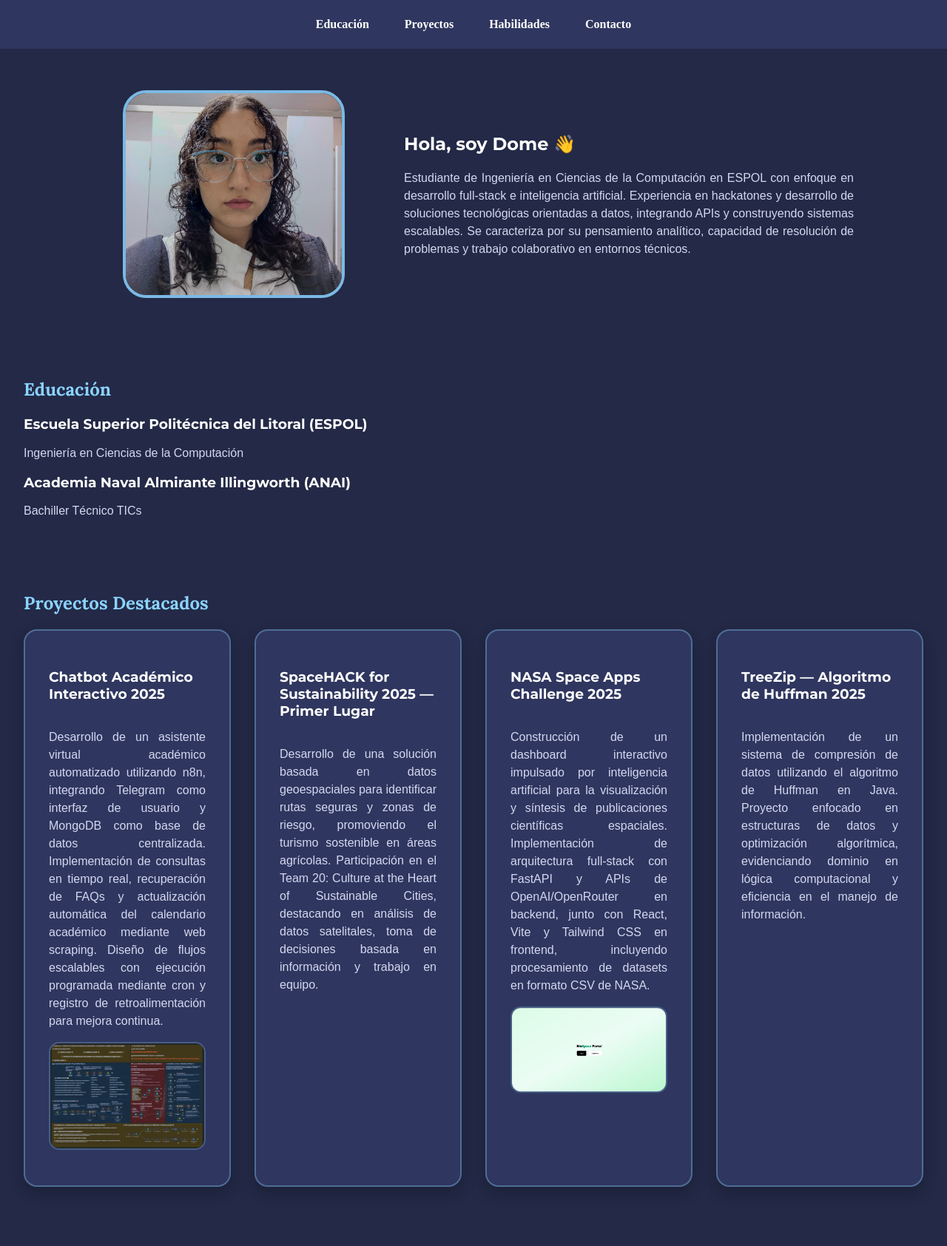
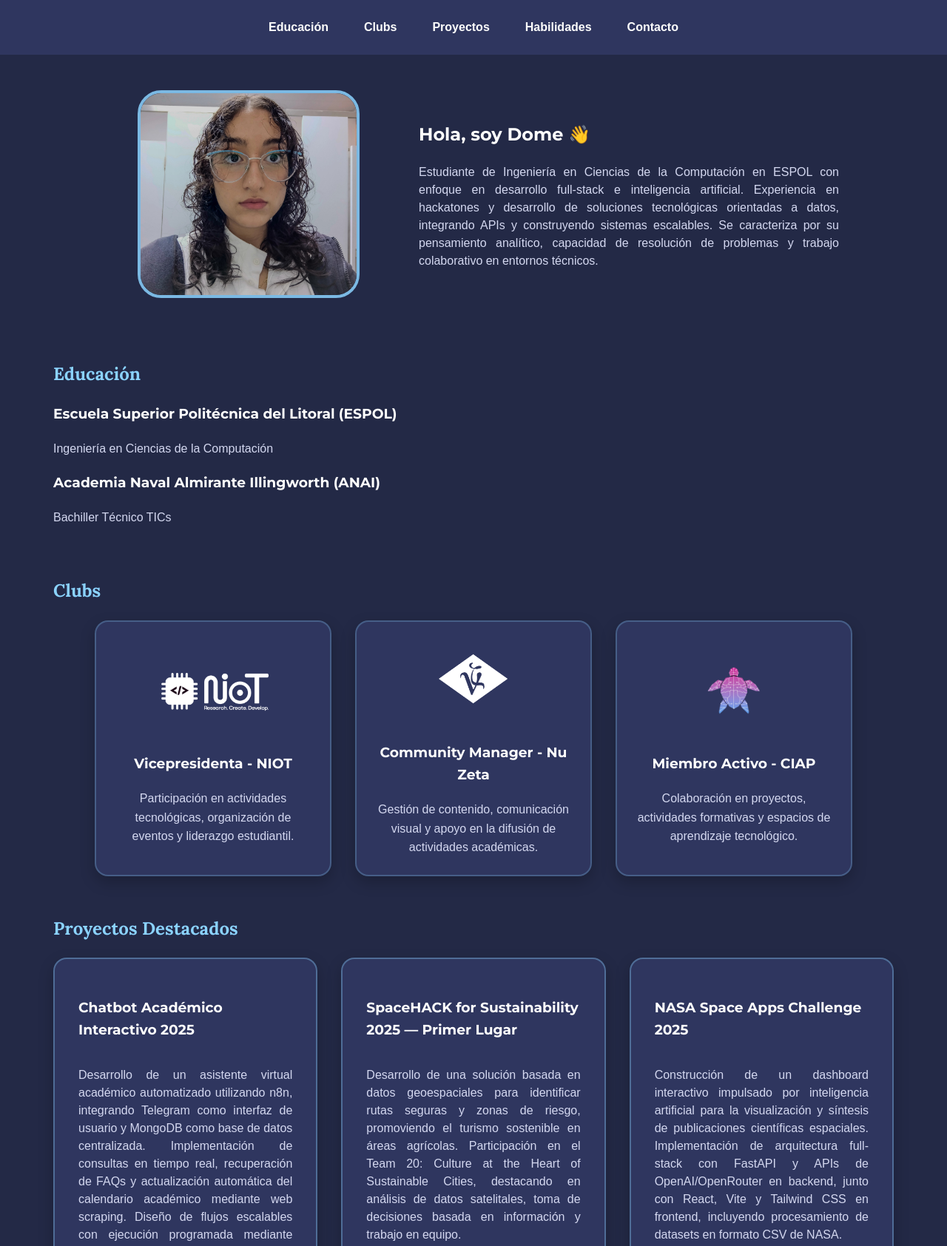
Before and after one commit to dkac14/curriculum, a plain HTML site: page index.html in a window 1280 px wide. Shown: the top 1685 px of the page at 74% size. Drawn offline with nearby package versions, Linux system fonts and the light colour scheme; a web font is replaced by a local one.

Commit message:
fix: improve CV accessibility and styles

```diff
--- a/index.html
+++ b/index.html
@@ -17,6 +17,7 @@
 
     <link href="https://fonts.googleapis.com/css2?family=Hind+Madurai:wght@300;400;500;600;700&family=Lora:ital,wght@0,400..700;1,400..700&family=Montserrat:ital,wght@0,100..900;1,100..900&display=swap" rel="stylesheet">
 
+    <link rel="icon" href="./img/ratita_gafas.jpg">
     <title>Portafolio | Domenica Amores</title>
 </head>
 
@@ -36,6 +37,7 @@
 
         <ul class="menu-links" id="menu-links">
             <li><a href="#education">Educación</a></li>
+            <li><a href="#clubs">Clubs</a></li>
             <li><a href="#projects">Proyectos</a></li>
             <li><a href="#skills">Habilidades</a></li>
             <li><a href="#contact">Contacto</a></li>
@@ -51,7 +53,7 @@
                 alt="Foto de perfil de Domenica Amores">
         </figure>
 
-        <section class="hero-content">
+        <section class="hero-content" aria-label="Presentación personal">
             <h1 id="greeting"></h1>
 
             <p class="hero-description">
@@ -81,6 +83,55 @@
             </article>
         </section>
 
+        <!-- CLUBS -->
+        <section id="clubs">
+            <h2>Clubs</h2>
+
+            <div class="clubs-grid">
+                <article class="club-card">
+                    <img
+                        src="./img/logo_niot.png"
+                        class="club-logo"
+                        alt="Logo del club NIOT"
+                        loading="lazy">
+
+                    <h3>Vicepresidenta - NIOT</h3>
+
+                    <p>
+                        Participación en actividades tecnológicas, organización de eventos y liderazgo estudiantil.
+                    </p>
+                </article>
+
+                <article class="club-card">
+                    <img
+                        src="./img/Nu Zeta Logos09.png"
+                        class="club-logo"
+                        alt="Logo de Nu Zeta Chapter"
+                        loading="lazy">
+
+                    <h3>Community Manager - Nu Zeta</h3>
+
+                    <p>
+                        Gestión de contenido, comunicación visual y apoyo en la difusión de actividades académicas.
+                    </p>
+                </article>
+
+                <article class="club-card">
+                    <img
+                        src="./img/ciap-logo.png"
+                        class="club-logo"
+                        alt="Logo del club CIAP"
+                        loading="lazy">
+
+                    <h3>Miembro Activo - CIAP</h3>
+
+                    <p>
+                        Colaboración en proyectos, actividades formativas y espacios de aprendizaje tecnológico.
+                    </p>
+                </article>
+            </div>
+        </section>
+
         <!-- PROYECTOS -->
         <section id="projects">
             <h2>Proyectos Destacados</h2>
@@ -104,7 +155,8 @@
                         <img
                             class="project-img"
                             src="./img/pre-ciap_project.png"
-                            alt="Vista previa del proyecto Chatbot Académico Interactivo">
+                            alt="Vista previa del proyecto Chatbot Académico Interactivo"
+                            loading="lazy">
                     </a>
                 </article>
 
@@ -137,7 +189,8 @@
                         <img
                             class="project-img"
                             src="./img/nasa-spaceapps_project.png"
-                            alt="Vista previa del proyecto NASA Space Apps Challenge 2025">
+                            alt="Vista previa del proyecto NASA Space Apps Challenge 2025"
+                            loading="lazy">
                     </a>
                 </article>
 
@@ -162,22 +215,22 @@
 
                 <div class="skills-grid">
                     <article class="skill-card">
-                        <img src="https://cdn.jsdelivr.net/gh/devicons/devicon@latest/icons/python/python-original.svg" alt="Logo de Python">
+                        <img src="https://cdn.jsdelivr.net/gh/devicons/devicon@latest/icons/python/python-original.svg" alt="Logo de Python" loading="lazy">
                         <span>Python</span>
                     </article>
 
                     <article class="skill-card">
-                        <img src="https://cdn.jsdelivr.net/gh/devicons/devicon@latest/icons/java/java-original.svg" alt="Logo de Java">
+                        <img src="https://cdn.jsdelivr.net/gh/devicons/devicon@latest/icons/java/java-original.svg" alt="Logo de Java" loading="lazy">
                         <span>Java</span>
                     </article>
 
                     <article class="skill-card">
-                        <img src="https://cdn.jsdelivr.net/gh/devicons/devicon@latest/icons/javascript/javascript-original.svg" alt="Logo de JavaScript">
+                        <img src="https://cdn.jsdelivr.net/gh/devicons/devicon@latest/icons/javascript/javascript-original.svg" alt="Logo de JavaScript" loading="lazy">
                         <span>JavaScript</span>
                     </article>
 
                     <article class="skill-card">
-                        <img src="https://cdn.jsdelivr.net/gh/devicons/devicon@latest/icons/typescript/typescript-original.svg" alt="Logo de TypeScript">
+                        <img src="https://cdn.jsdelivr.net/gh/devicons/devicon@latest/icons/typescript/typescript-original.svg" alt="Logo de TypeScript" loading="lazy">
                         <span>TypeScript</span>
                     </article>
                 </div>
@@ -188,27 +241,27 @@
 
                 <div class="skills-grid">
                     <article class="skill-card">
-                        <img src="https://cdn.jsdelivr.net/gh/devicons/devicon@latest/icons/html5/html5-original.svg" alt="Logo de HTML5">
+                        <img src="https://cdn.jsdelivr.net/gh/devicons/devicon@latest/icons/html5/html5-original.svg" alt="Logo de HTML5" loading="lazy">
                         <span>HTML</span>
                     </article>
 
                     <article class="skill-card">
-                        <img src="https://cdn.jsdelivr.net/gh/devicons/devicon@latest/icons/css3/css3-original.svg" alt="Logo de CSS3">
+                        <img src="https://cdn.jsdelivr.net/gh/devicons/devicon@latest/icons/css3/css3-original.svg" alt="Logo de CSS3" loading="lazy">
                         <span>CSS</span>
                     </article>
 
                     <article class="skill-card">
-                        <img src="https://cdn.jsdelivr.net/gh/devicons/devicon@latest/icons/react/react-original.svg" alt="Logo de React">
+                        <img src="https://cdn.jsdelivr.net/gh/devicons/devicon@latest/icons/react/react-original.svg" alt="Logo de React" loading="lazy">
                         <span>React</span>
                     </article>
 
                     <article class="skill-card">
-                        <img src="https://cdn.jsdelivr.net/gh/devicons/devicon@latest/icons/nodejs/nodejs-original.svg" alt="Logo de Node.js">
+                        <img src="https://cdn.jsdelivr.net/gh/devicons/devicon@latest/icons/nodejs/nodejs-original.svg" alt="Logo de Node.js" loading="lazy">
                         <span>Node.js</span>
                     </article>
 
                     <article class="skill-card">
-                        <img src="https://cdn.jsdelivr.net/gh/devicons/devicon@latest/icons/fastapi/fastapi-original.svg" alt="Logo de FastAPI">
+                        <img src="https://cdn.jsdelivr.net/gh/devicons/devicon@latest/icons/fastapi/fastapi-original.svg" alt="Logo de FastAPI" loading="lazy">
                         <span>FastAPI</span>
                     </article>
                 </div>
@@ -219,17 +272,17 @@
 
                 <div class="skills-grid">
                     <article class="skill-card">
-                        <img src="https://cdn.jsdelivr.net/gh/devicons/devicon@latest/icons/mysql/mysql-original.svg" alt="Logo de MySQL">
+                        <img src="https://cdn.jsdelivr.net/gh/devicons/devicon@latest/icons/mysql/mysql-original.svg" alt="Logo de MySQL" loading="lazy">
                         <span>MySQL</span>
                     </article>
 
                     <article class="skill-card">
-                        <img src="https://cdn.jsdelivr.net/gh/devicons/devicon@latest/icons/postgresql/postgresql-original.svg" alt="Logo de PostgreSQL">
+                        <img src="https://cdn.jsdelivr.net/gh/devicons/devicon@latest/icons/postgresql/postgresql-original.svg" alt="Logo de PostgreSQL" loading="lazy">
                         <span>PostgreSQL</span>
                     </article>
 
                     <article class="skill-card">
-                        <img src="https://cdn.jsdelivr.net/gh/devicons/devicon@latest/icons/mongodb/mongodb-original.svg" alt="Logo de MongoDB">
+                        <img src="https://cdn.jsdelivr.net/gh/devicons/devicon@latest/icons/mongodb/mongodb-original.svg" alt="Logo de MongoDB" loading="lazy">
                         <span>MongoDB</span>
                     </article>
                 </div>
@@ -240,22 +293,22 @@
 
                 <div class="skills-grid">
                     <article class="skill-card">
-                        <img src="https://cdn.jsdelivr.net/gh/devicons/devicon@latest/icons/git/git-original.svg" alt="Logo de Git">
+                        <img src="https://cdn.jsdelivr.net/gh/devicons/devicon@latest/icons/git/git-original.svg" alt="Logo de Git" loading="lazy">
                         <span>Git</span>
                     </article>
 
                     <article class="skill-card">
-                        <img src="https://cdn.jsdelivr.net/gh/devicons/devicon@latest/icons/github/github-original.svg" alt="Logo de GitHub">
+                        <img src="https://cdn.jsdelivr.net/gh/devicons/devicon@latest/icons/github/github-original.svg" alt="Logo de GitHub" loading="lazy">
                         <span>GitHub</span>
                     </article>
 
                     <article class="skill-card">
-                        <img src="https://cdn.jsdelivr.net/gh/devicons/devicon@latest/icons/docker/docker-original.svg" alt="Logo de Docker">
+                        <img src="https://cdn.jsdelivr.net/gh/devicons/devicon@latest/icons/docker/docker-original.svg" alt="Logo de Docker" loading="lazy">
                         <span>Docker</span>
                     </article>
 
                     <article class="skill-card">
-                        <img src="https://cdn.jsdelivr.net/gh/devicons/devicon@latest/icons/vscode/vscode-original.svg" alt="Logo de Visual Studio Code">
+                        <img src="https://cdn.jsdelivr.net/gh/devicons/devicon@latest/icons/vscode/vscode-original.svg" alt="Logo de Visual Studio Code" loading="lazy">
                         <span>VS Code</span>
                     </article>
                 </div>
@@ -271,10 +324,16 @@
                     <h3>Ubicación</h3>
                     <p>Si necesitas contactarme en persona, me puedes encontrar en ESPOL.</p>
 
-                    <div id="map"></div>
+                    <div id="map" aria-label="Mapa de ubicación de ESPOL"></div>
                 </article>
 
-                <form action="/comments" method="post" class="form-contact" enctype="multipart/form-data">
+                <form
+                    action="/comments"
+                    method="post"
+                    class="form-contact"
+                    enctype="multipart/form-data"
+                    aria-label="Formulario de contacto">
+
                     <h3>Envíame un mensaje</h3>
 
                     <fieldset class="fieldset-contact">
--- a/stylesheets/style.css
+++ b/stylesheets/style.css
@@ -17,8 +17,8 @@
     --color-tertiary: #90e0ef;
 
     /* Fonts */
-    --font-title: "Montserrat", serif;
-    --font-subtitle: "Lora", sans-serif;
+    --font-title: "Montserrat", sans-serif;
+    --font-subtitle: "Lora", serif;
     --font-body: "Hind Madurai", sans-serif;
 }
 
@@ -33,6 +33,7 @@
 body {
     background-color: var(--color-background);
     margin: 0;
+    line-height: 1.6;
 }
 
 h1 {
@@ -58,15 +59,21 @@
 
 main {
     padding: 0 2rem;
+    max-width: 1200px;
+    margin: 0 auto;
 }
 
 main section {
-    padding: 2rem 0;
+    padding: 1rem 0;
 }
+
+/* MENÚ */
 
 .menu {
     background-color: var(--color-main);
     padding: 1rem 0.5rem;
+    position: relative;
+    z-index: 20;
 }
 
 .menu-toggle {
@@ -75,6 +82,7 @@
 
 .menu-links {
     display: flex;
+    flex-direction: row;
     gap: 1rem;
     justify-content: center;
     list-style: none;
@@ -82,13 +90,14 @@
     margin: 0.5rem;
 }
 
-.menu-links  li {
+.menu-links li {
     margin: 0;
     padding: 0;
 }
 
-.menu-links  a {
+.menu-links a {
     color: var(--color-secondary);
+    font-family: var(--font-body);
     font-weight: 600;
     font-size: 1rem;
     text-decoration: none;
@@ -107,12 +116,16 @@
     box-shadow: 0 6px 14px rgba(108, 197, 222, 0.25);
 }
 
+/* HERO */
+
 .hero {
     display: flex;
     align-items: center;
     justify-content: center;
     gap: 2.5rem;
-    padding: 2.5rem 2rem;
+    padding: 2rem;
+    max-width: 1200px;
+    margin: 0 auto;
 }
 
 .hero-photo {
@@ -138,24 +151,66 @@
 
 .hero-content p {
     line-height: 1.5;
-
 }
 
+/* CLUBS */
+
+.clubs-grid {
+    display: flex;
+    flex-wrap: wrap;
+    justify-content: center;
+    gap: 2rem;
+}
+
+.club-card {
+    background-color: var(--color-surface);
+    border: 2px solid rgba(139, 211, 255, 0.25);
+    border-radius: 18px;
+    padding: 1.5rem;
+    width: min(100%, 320px);
+    min-height: 260px;
+
+    display: flex;
+    flex-direction: column;
+    align-items: center;
+    justify-content: center;
+
+    text-align: center;
+    box-shadow: 0 8px 20px rgba(0, 0, 0, 0.22);
+
+    transition: transform 0.3s ease,
+                border-color 0.3s ease,
+                box-shadow 0.3s ease;
+}
+
+.club-card:hover {
+    transform: translateY(-4px);
+    border-color: var(--color-highlight);
+    box-shadow: 0 12px 28px rgba(0, 0, 0, 0.32);
+}
+
+.club-card p {
+    text-align: center;
+    margin: 0;
+}
+
+.club-logo {
+    width: clamp(6rem, 18vw, 11rem);
+    height: clamp(4rem, 10vw, 6.5rem);
+    object-fit: contain;
+    margin-bottom: 1rem;
+}
+
+/* PROYECTOS */
+
 .projects-grid {
-    /*display: flex;
-    gap: 2rem;
-    flex-wrap: wrap;*/
-
     display: grid;
     grid-template-columns: repeat(auto-fit, minmax(280px, 1fr));
     gap: 2rem;
     justify-items: center;
-
-
 }
 
 .project-card {
-
     background-color: var(--color-surface);
     padding: 2rem;
     max-width: 25rem;
@@ -171,8 +226,6 @@
                 box-shadow 0.3s ease,
                 border-color 0.3s ease;
 }
-
-
 
 .project-card:hover {
     transform: translateY(-4px);
@@ -197,6 +250,8 @@
     margin-bottom: 1rem;
     border: 2px solid rgba(139, 211, 255, 0.25);
 }
+
+/* HABILIDADES */
 
 .skills-category {
     padding-bottom: 2rem;
@@ -270,7 +325,6 @@
     box-shadow: 0 8px 20px rgba(0, 0, 0, 0.22);
 }
 
-/* El mapa necesita altura para verse */
 #map {
     width: 100%;
     min-height: 420px;
@@ -279,7 +333,8 @@
     border: 2px solid rgba(139, 211, 255, 0.25);
 }
 
-/* Formulario */
+/* FORMULARIO */
+
 .form-contact {
     display: flex;
     flex-direction: column;
@@ -353,6 +408,8 @@
     box-shadow: 0 6px 14px rgba(108, 197, 222, 0.25);
 }
 
+/* FOOTER */
+
 footer {
     background-color: var(--color-stroke);
     padding: 1.5rem 2rem;
@@ -385,12 +442,12 @@
     text-decoration: underline;
 }
 
+/* RESPONSIVE */
 
 @media (width < 770px) {
     .hero {
         flex-direction: column;
         gap: 0.5rem;
-
     }
 
     .hero-content {
@@ -398,7 +455,6 @@
     }
 
     .menu {
-        position: relative;
         display: flex;
         justify-content: flex-end;
         padding: 1rem;
@@ -446,7 +502,7 @@
                     transform 0.3s ease,
                     visibility 0.3s ease;
 
-        z-index: 10;
+        z-index: 30;
     }
 
     .menu-links.active {
@@ -475,7 +531,4 @@
     .form-contact button {
         width: 100%;
     }
-
-
-
 }
```
Also changed, not shown: img/Nu Zeta Logos09.png (added), img/ciap-logo.png (added), img/logo_niot.png (added), img/ratita_gafas.jpg (added).
